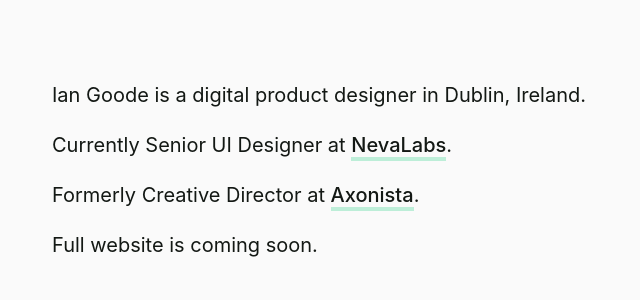
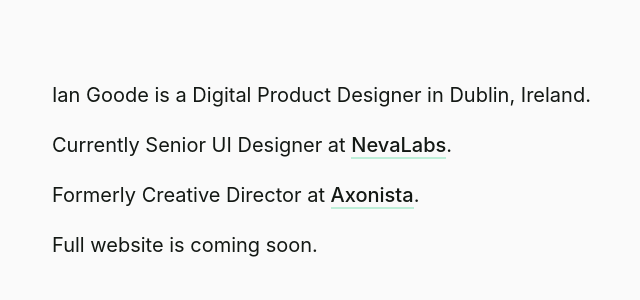
Before and after one commit to Lennington/personal-site, a Jekyll site: the page built from index.md, in a window 1280 px wide. Shown: the top 300 px of the page, without its empty margins (27-667 px from the left). Built offline with Jekyll 4.4.1, drawn with Linux system fonts in a browser that asks for light colours.

Commit message:
Minor style and copy updates

```diff
--- a/_layouts/home.html
+++ b/_layouts/home.html
@@ -3,7 +3,7 @@
 ---
 
 <section>
-  <p>Ian Goode is a digital product designer in Dublin, Ireland.</p>
+  <p>Ian Goode is a Digital Product Designer in Dublin, Ireland.</p>
   <p>Currently Senior UI Designer at <a href="https://nevalabshq.com/">NevaLabs</a>.</p>
   <p>Formerly Creative Director at <a href="https://www.axonista.com/">Axonista</a>.</p>
   <p>Full website is coming soon.</p>
--- a/public/css/main.scss
+++ b/public/css/main.scss
@@ -24,19 +24,19 @@
   -webkit-font-smoothing: antialiased;
 }
 
-a {
+a,
+a:visited {
   font-weight: 500;
   color: inherit;
-  border-bottom: 4px solid #bdeed8;
+  border-bottom: 2px solid #bdeed8;
   text-decoration: none;
   transition: all ease 0.2s;
 }
 
-a:hover,
-a:visited,
+a:hover,,
 a:active {
   cursor: pointer;
-  color: inherit;
+  color: #000000;
   border-bottom: 4px solid #bdeed8;
 }
 
```
